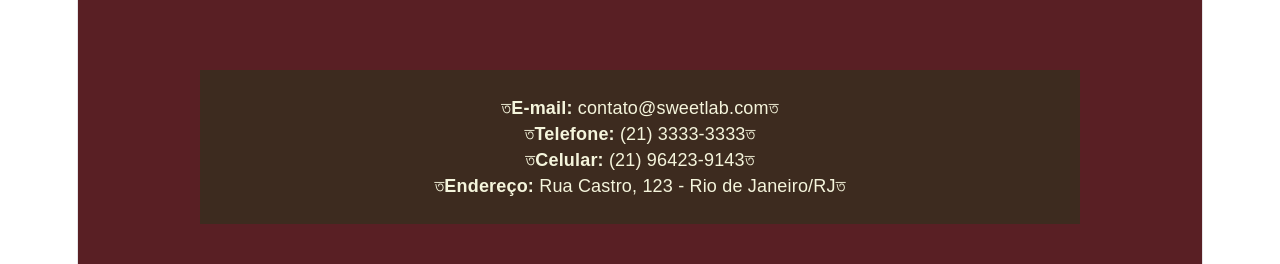
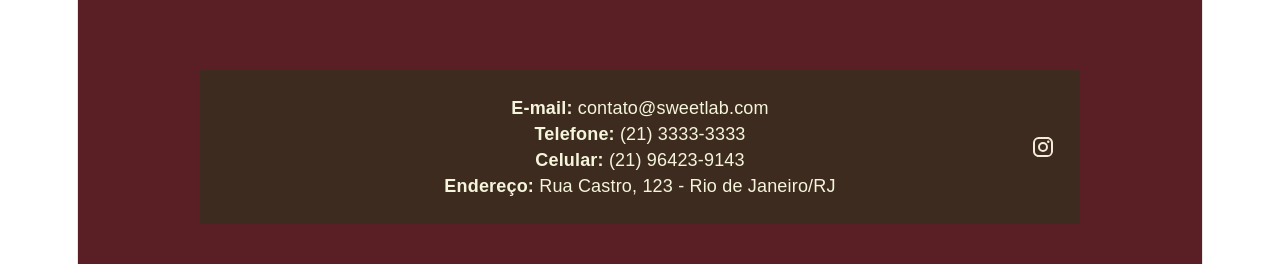
Before and after one commit to Amanda-Correa2003/The-Sweet-Lab-Chocolate, a React (Vite) app: page / in a window 1280 px wide. Shown: the part 1565-1829 px from the top of the page. Built offline with nearby package versions, Linux system fonts and the light colour scheme.

Commit message:
alterações no carrinho

```diff
--- a/src/components/home/Footer.tsx
+++ b/src/components/home/Footer.tsx
@@ -1,21 +1,64 @@
+import { useState } from "react";
+
 export default function Footer() {
+  const [hover, setHover] = useState(false);
+
   return (
     <footer
       style={{
         backgroundColor: "#3D2B1F",
         color: "beige",
         padding: "25px",
-        textAlign: "center",
         marginTop: "40px",
+        display: "flex",
+        alignItems: "center",
+        justifyContent: "space-between",
+        gap: "12px",
       }}
     >
-      <p>ত<strong>E-mail:</strong> contato@sweetlab.comত</p>
+      {/* Espaço do lado esquerdo, para o texto continuar centralizado */}
+      <div style={{ width: "24px", flexShrink: 0 }} />
 
-      <p>ত<strong>Telefone:</strong> (21) 3333-3333ত</p>
+      <div style={{ flex: 1, textAlign: "center" }}>
+        <p><strong>E-mail:</strong> contato@sweetlab.com</p>
 
-      <p>ত<strong>Celular:</strong> (21) 96423-9143ত </p>
+        <p><strong>Telefone:</strong> (21) 3333-3333</p>
 
-      <p>ত<strong>Endereço:</strong> Rua Castro, 123 - Rio de Janeiro/RJত</p>
+        <p><strong>Celular:</strong> (21) 96423-9143</p>
+
+        <p><strong>Endereço:</strong> Rua Castro, 123 - Rio de Janeiro/RJ</p>
+      </div>
+
+      <a
+        href="https://www.instagram.com/projetosdev.amanda?igsh=YTB4dXB4NzlicjFt"
+        target="_blank"
+        rel="noopener noreferrer"
+        aria-label="Instagram"
+        title="Instagram"
+        onMouseEnter={() => setHover(true)}
+        onMouseLeave={() => setHover(false)}
+        style={{
+          width: "24px",
+          height: "24px",
+          flexShrink: 0,
+          display: "flex",
+          alignItems: "center",
+          justifyContent: "center",
+          color: hover ? "#FFFFFF" : "#F4EBD9",
+          transform: hover ? "translateY(-2px) scale(1.15)" : "none",
+          transition: "color 0.2s, transform 0.2s",
+        }}
+      >
+        <svg
+          width="24"
+          height="24"
+          viewBox="0 0 24 24"
+          fill="currentColor"
+          aria-hidden="true"
+        >
+          <path d="M7.8 2h8.4C19.4 2 22 4.6 22 7.8v8.4a5.8 5.8 0 0 1-5.8 5.8H7.8C4.6 22 2 19.4 2 16.2V7.8A5.8 5.8 0 0 1 7.8 2m-.2 2A3.6 3.6 0 0 0 4 7.6v8.8C4 18.39 5.61 20 7.6 20h8.8a3.6 3.6 0 0 0 3.6-3.6V7.6C20 5.61 18.39 4 16.4 4H7.6m9.65 1.5a1.25 1.25 0 0 1 1.25 1.25A1.25 1.25 0 0 1 17.25 8 1.25 1.25 0 0 1 16 6.75a1.25 1.25 0 0 1 1.25-1.25M12 7a5 5 0 0 1 5 5 5 5 0 0 1-5 5 5 5 0 0 1-5-5 5 5 0 0 1 5-5m0 2a3 3 0 0 0-3 3 3 3 0 0 0 3 3 3 3 0 0 0 3-3 3 3 0 0 0-3-3z" />
+        </svg>
+      </a>
     </footer>
   );
 }
```
